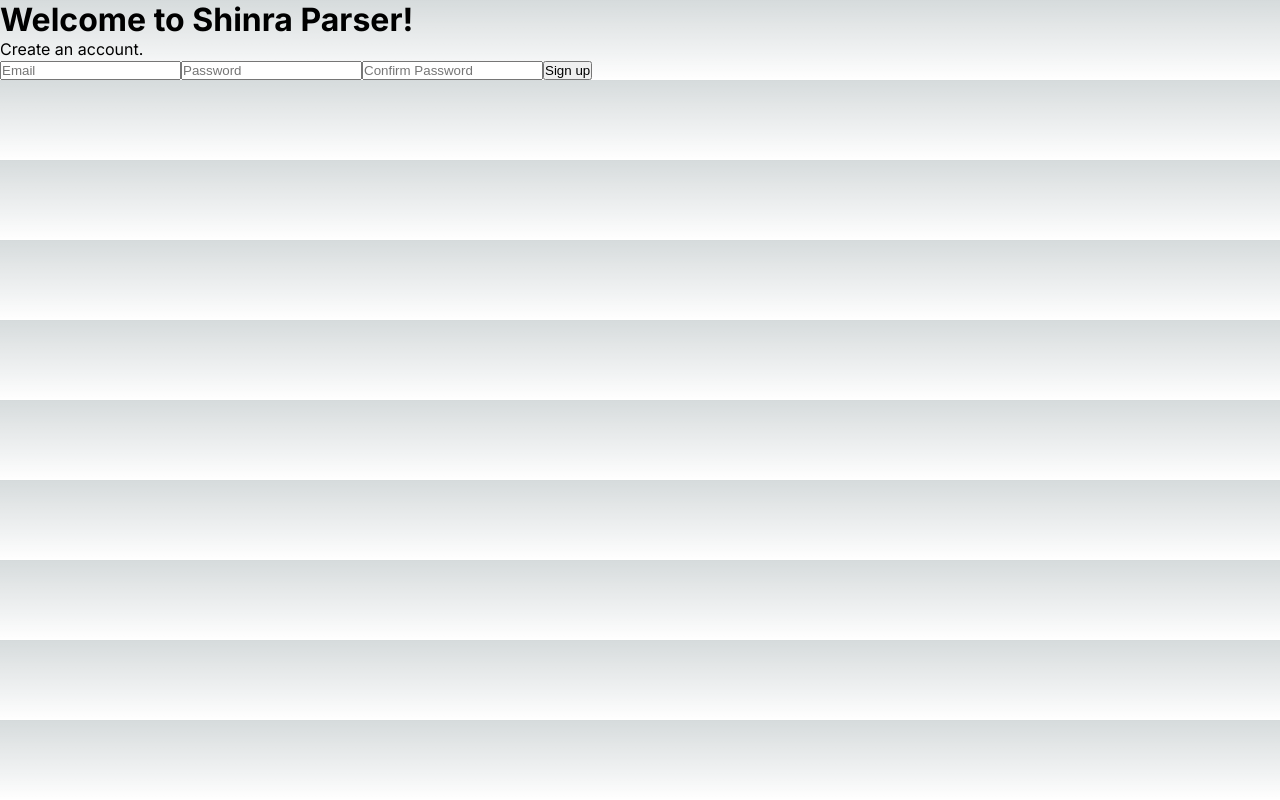
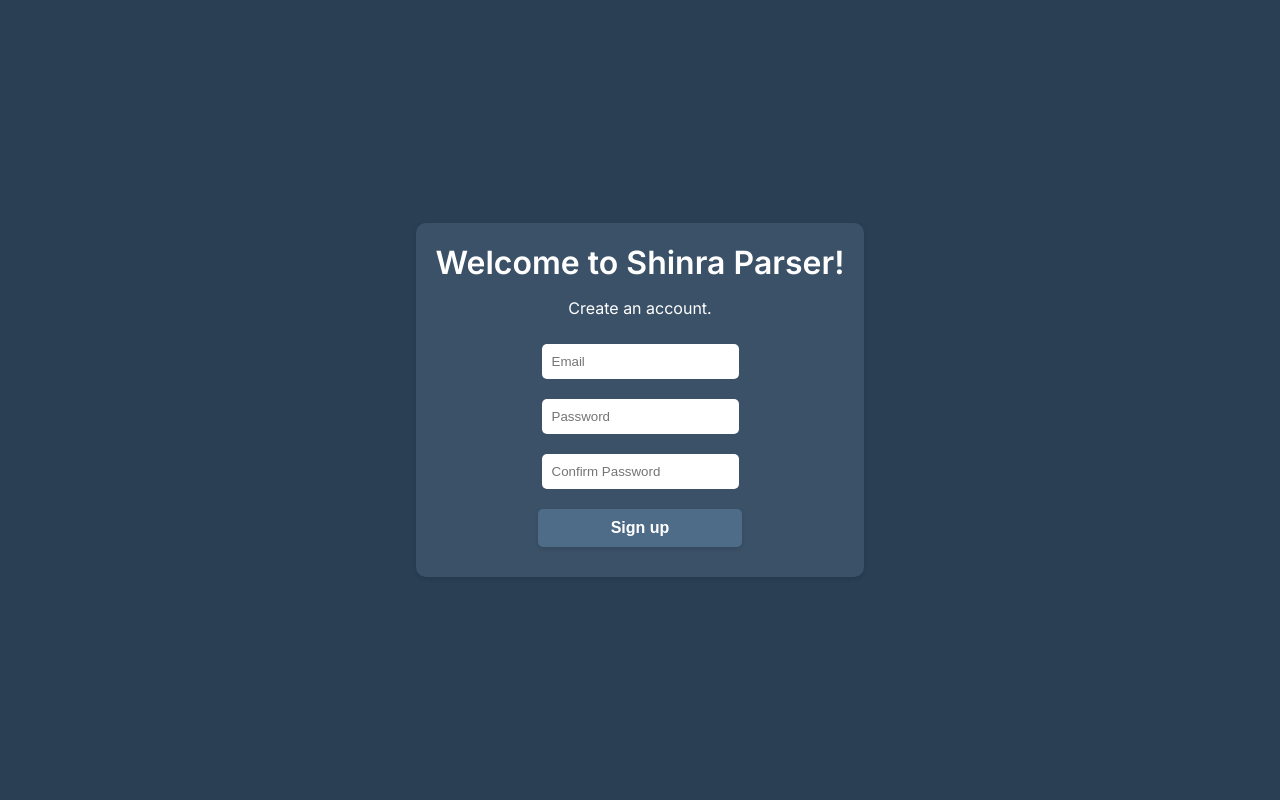
Before and after one commit to yoshinoa/shinra-parser, a Next.js app in the folder frontend/shinra-parser/: page /create_account in a window 1280 px wide. Built offline with nearby package versions, Linux system fonts and the light colour scheme.

Commit message:
cute css stuff uwu

```diff
--- a/frontend/shinra-parser/pages/create_account.js
+++ b/frontend/shinra-parser/pages/create_account.js
@@ -1,4 +1,4 @@
-import styles from "@/styles/Home.module.css";
+import styles from "@/styles/Login.module.css";
 import { useState } from "react";
 import { parser_signup } from "@/firebase/auth";
 import { useRouter } from "next/navigation";
@@ -51,22 +51,25 @@
           type="text"
           placeholder="Email"
           value={email}
+          className={styles.input}
           onChange={(e) => setEmail(e.target.value)}
         />
         <input
           type="password"
           placeholder="Password"
+          className={styles.input}
           value={password}
           onChange={(e) => setPassword(e.target.value)}
         />
         <input
           type="password"
           placeholder="Confirm Password"
+          className={styles.input}
           value={confirmPassword}
           onChange={(e) => setConfirmPassword(e.target.value)}
         />
         {error && <p>{error}</p>}
-        <button type="submit" onClick={handleSubmit}>
+        <button type="submit" onClick={handleSubmit} className={styles.button}>
           Sign up
         </button>
       </main>
```
